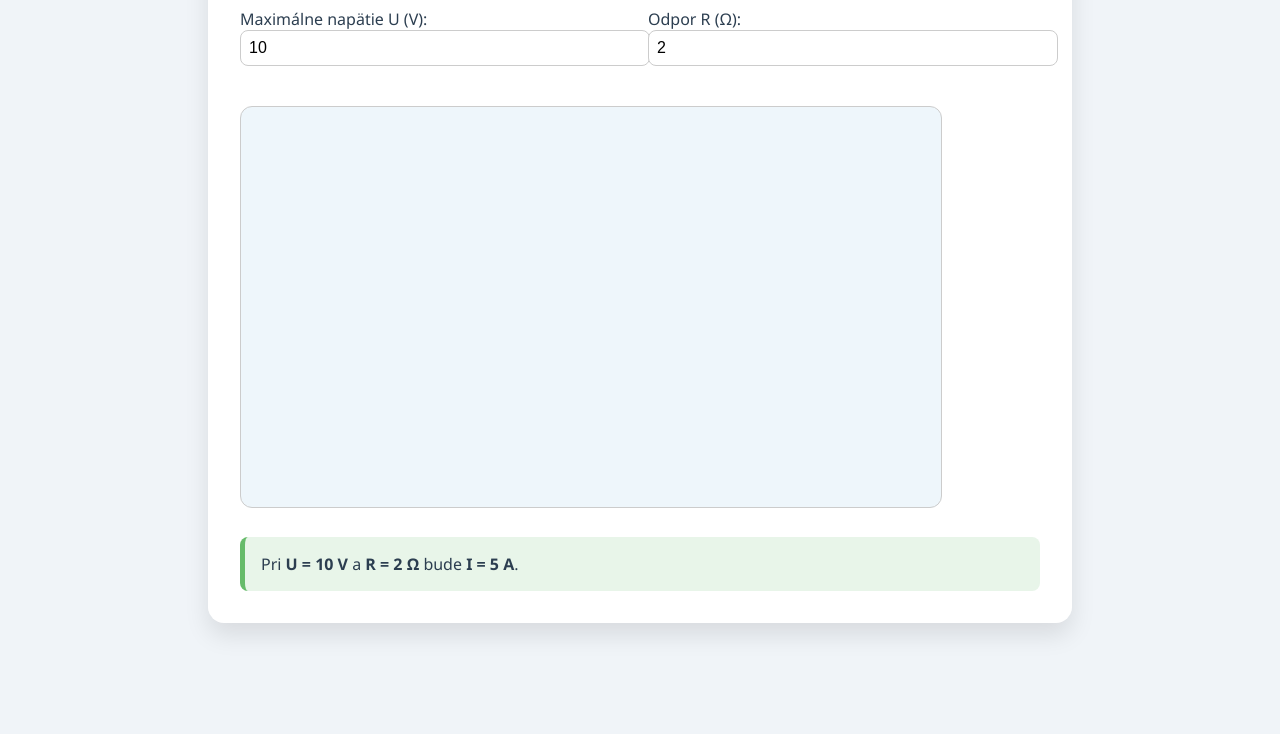
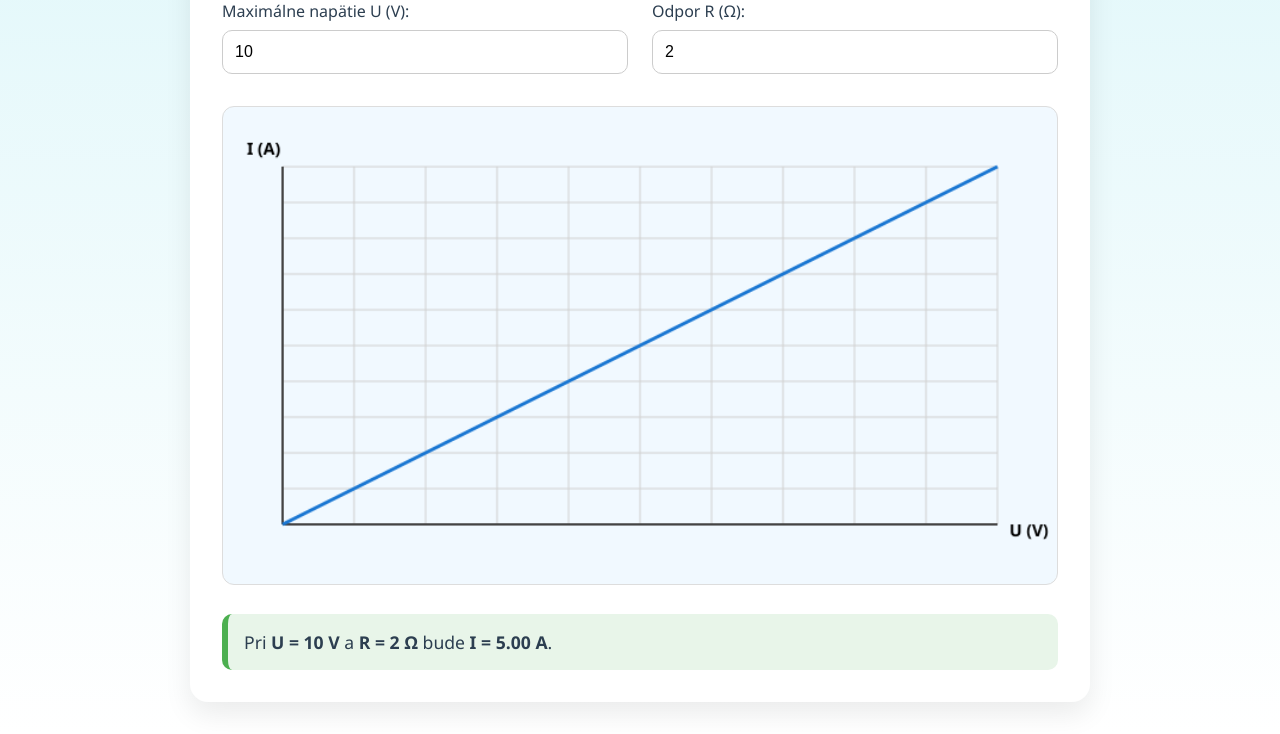
Before and after one commit to MaxSkachkov/Ohmov-zakon, a plain HTML site: page index.html in a window 1280 px wide. Shown: the part 152-886 px from the top of the page. Before the commit the page ends 815 px from the top, so only its background shows below. Drawn offline with Linux system fonts and the light colour scheme.

Commit message:
Update index.html

```diff
--- a/index.html
+++ b/index.html
@@ -2,55 +2,86 @@
 <html lang="sk">
 <head>
   <meta charset="UTF-8">
-  <title>Interaktívny graf – Zákon Ohma</title>
+  <title>🔌 Zákon Ohma – Interaktívny graf</title>
   <style>
+    * {
+      box-sizing: border-box;
+    }
+
     body {
       font-family: "Segoe UI", sans-serif;
-      background: #f0f4f8;
+      background: linear-gradient(to bottom, #e0f7fa, #ffffff);
       padding: 2rem;
+      margin: 0;
       color: #2c3e50;
     }
+
     .container {
-      max-width: 800px;
+      max-width: 900px;
       margin: auto;
-      background: white;
+      background: #fff;
       padding: 2rem;
-      border-radius: 16px;
-      box-shadow: 0 12px 24px rgba(0,0,0,0.1);
+      border-radius: 18px;
+      box-shadow: 0 12px 28px rgba(0,0,0,0.08);
     }
+
     h1 {
       text-align: center;
-      color: #1d3557;
+      color: #0d47a1;
+      font-size: 2rem;
+      margin-bottom: 1.5rem;
     }
+
     .controls {
       display: flex;
       flex-wrap: wrap;
-      gap: 1rem;
-      margin: 1.5rem 0;
+      gap: 1.5rem;
+      justify-content: space-between;
+      margin-bottom: 2rem;
     }
+
     label {
-      flex: 1;
-      min-width: 180px;
+      flex: 1 1 250px;
+      display: flex;
+      flex-direction: column;
+      font-weight: 500;
     }
+
     input {
-      width: 100%;
-      padding: 0.5rem;
-      border-radius: 8px;
+      padding: 0.75rem;
+      border-radius: 10px;
       border: 1px solid #ccc;
       font-size: 1rem;
+      margin-top: 0.5rem;
+      transition: border 0.3s;
     }
+
+    input:focus {
+      outline: none;
+      border-color: #1976d2;
+    }
+
     canvas {
-      border: 1px solid #ccc;
-      background-color: #eef6fb;
+      width: 100%;
+      height: auto;
+      border: 1px solid #ddd;
+      background-color: #f1f9ff;
       border-radius: 12px;
-      margin-top: 1rem;
     }
+
     .note {
       margin-top: 1.5rem;
       background-color: #e8f5e9;
-      border-left: 5px solid #66bb6a;
+      border-left: 6px solid #4caf50;
       padding: 1rem;
-      border-radius: 8px;
+      border-radius: 10px;
+      font-size: 1.1rem;
+    }
+
+    @media (max-width: 600px) {
+      .controls {
+        flex-direction: column;
+      }
     }
   </style>
 </head>
@@ -75,6 +106,12 @@
   </div>
 
   <script>
+    const canvas = document.getElementById("graph");
+    const ctx = canvas.getContext("2d");
+    const voltageInput = document.getElementById("voltage");
+    const resistanceInput = document.getElementById("resistance");
+    const info = document.getElementById("info");
+
     function drawGraph() {
       const maxU = parseFloat(voltageInput.value);
       const R = parseFloat(resistanceInput.value);
@@ -87,11 +124,11 @@ function drawGraph() {
 
       const maxI = maxU / R;
 
-  // Очистить
+      // Очистить холст
       ctx.clearRect(0, 0, canvas.width, canvas.height);
 
-  // Сетка и оси
-  ctx.strokeStyle = "#bbb";
+      // Сетка
+      ctx.strokeStyle = "#d0d0d0";
       ctx.lineWidth = 1;
       for (let i = 0; i <= 10; i++) {
         let x = 50 + (i * 60);
@@ -107,7 +144,7 @@ function drawGraph() {
       }
 
       // Оси
-  ctx.strokeStyle = "#000";
+      ctx.strokeStyle = "#444";
       ctx.lineWidth = 2;
       ctx.beginPath();
       ctx.moveTo(50, 350);
@@ -120,12 +157,12 @@ function drawGraph() {
 
       // Подписи осей
       ctx.fillStyle = "#000";
-  ctx.font = "14px sans-serif";
+      ctx.font = "bold 14px Segoe UI";
       ctx.fillText("U (V)", 660, 360);
       ctx.fillText("I (A)", 20, 40);
 
-  // Линия графика
-  ctx.strokeStyle = "#1e88e5";
+      // График
+      ctx.strokeStyle = "#1976d2";
       ctx.lineWidth = 3;
       ctx.beginPath();
 
@@ -139,11 +176,14 @@ function drawGraph() {
 
       ctx.stroke();
 
-  // Обновить информацию
       const exampleI = (maxU / R).toFixed(2);
       info.innerHTML = `Pri <strong>U = ${maxU} V</strong> a <strong>R = ${R} Ω</strong> bude <strong>I = ${exampleI} A</strong>.`;
     }
 
+    voltageInput.addEventListener("input", drawGraph);
+    resistanceInput.addEventListener("input", drawGraph);
+
+    drawGraph(); // стартовое отображение
   </script>
 </body>
 </html>
```
Lines whose indentation alone changed are shown as unchanged.
